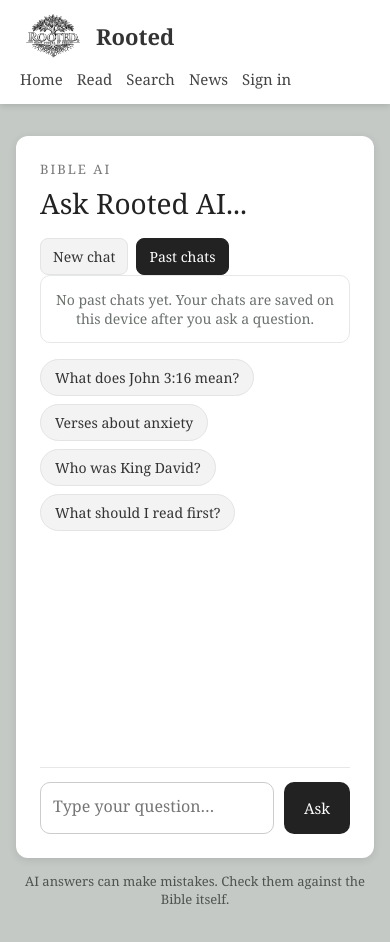
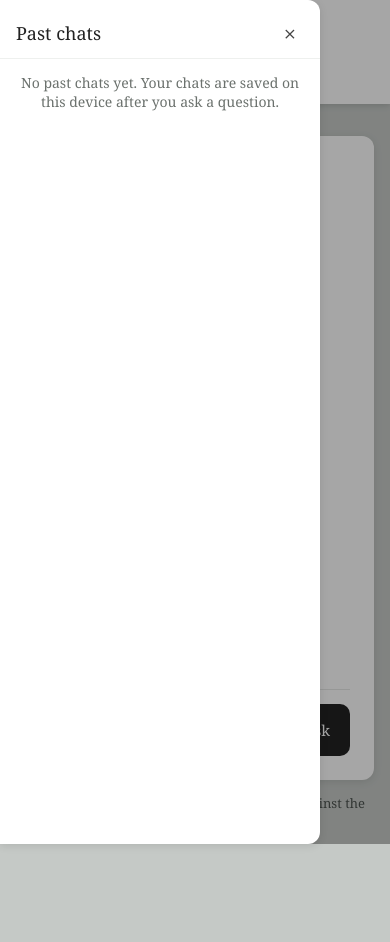
Before and after one commit to lenodrips-create/Rooted, a plain HTML site: page search.html in a window 390 px wide. Both pictures are taken after a click on the button "Past chats". After the commit the page ends 878 px from the top, so only its background shows below. Drawn offline with Linux system fonts and the light colour scheme.

Commit message:
Show past chats in a left sidebar on the Bible AI page
On wide screens the list sits in a column to the left of the chat. On
phones, Past chats opens a panel that slides in from the left (closes on
X, Escape, tapping outside, or picking a chat).

Co-Authored-By: Claude Opus 5.5 <noreply@anthropic.com>
Claude-Session: https://claude.ai/code/session_01HPieit864KDCZVCA5whX5p

```diff
--- a/search.html
+++ b/search.html
@@ -45,9 +45,82 @@
     .menu-links a.active { color: #000; border-bottom: 2px solid #000; }
 
     main {
-      max-width: 760px;
+      max-width: 1100px;
       margin: 0 auto;
       padding: 32px 16px 48px;
+      display: grid;
+      gap: 20px;
+    }
+
+    .chat-column { min-width: 0; max-width: 760px; width: 100%; margin: 0 auto; }
+
+    /* Past chats: a column on the left on wide screens, a slide-in panel from the left on phones */
+    .sidebar {
+      background: #ffffff;
+      border-radius: 12px;
+      padding: 18px 0 8px;
+      box-shadow: 0 2px 8px rgba(0, 0, 0, 0.1);
+    }
+
+    .sidebar-head {
+      display: flex;
+      align-items: center;
+      justify-content: space-between;
+      padding: 0 16px 10px;
+      border-bottom: 1px solid #eef0ee;
+    }
+
+    .sidebar-head h2 { font-size: 18px; font-weight: normal; }
+
+    .sidebar-close {
+      font-family: inherit;
+      font-size: 22px;
+      line-height: 1;
+      background: none;
+      border: none;
+      color: #444;
+      cursor: pointer;
+      padding: 4px 8px;
+    }
+
+    .backdrop {
+      position: fixed;
+      inset: 0;
+      background: rgba(0, 0, 0, 0.35);
+      z-index: 19;
+    }
+
+    @media (min-width: 900px) {
+      main { grid-template-columns: 270px minmax(0, 1fr); align-items: start; }
+      .sidebar {
+        position: sticky;
+        top: 96px;
+        max-height: calc(100vh - 120px);
+        overflow-y: auto;
+      }
+      .chat-column { margin: 0; }
+      #history-toggle, .sidebar-close, .backdrop { display: none !important; }
+    }
+
+    @media (max-width: 899px) {
+      .sidebar {
+        position: fixed;
+        top: 0;
+        bottom: 0;
+        left: 0;
+        width: min(320px, 85vw);
+        z-index: 20;
+        border-radius: 0 12px 12px 0;
+        overflow-y: auto;
+        transform: translateX(-105%);
+        transition: transform 0.2s ease;
+        visibility: hidden;
+      }
+      .sidebar.open { transform: none; visibility: visible; }
+    }
+
+    @media (prefers-reduced-motion: reduce) {
+      .sidebar { transition: none; }
     }
 
     .card {
@@ -166,13 +239,7 @@
     .tool-btn:hover { background: #e2e5e3; }
     .tool-btn[aria-expanded="true"] { background: #222; color: #fff; border-color: #222; }
 
-    .history {
-      border: 1px solid #e6e8e6;
-      border-radius: 10px;
-      margin-bottom: 16px;
-      max-height: 320px;
-      overflow-y: auto;
-    }
+    .history { margin-bottom: 4px; }
 
     .history-empty { color: #6b716d; font-size: 14px; padding: 14px; text-align: center; }
 
@@ -241,6 +308,16 @@
   </nav>
 
   <main>
+    <aside class="sidebar" id="sidebar" aria-label="Past chats">
+      <div class="sidebar-head">
+        <h2>Past chats</h2>
+        <button type="button" class="sidebar-close" id="sidebar-close" aria-label="Close past chats">&times;</button>
+      </div>
+      <div class="history" id="history"></div>
+    </aside>
+    <div class="backdrop" id="backdrop" hidden></div>
+
+    <div class="chat-column">
     <section class="card">
       <div class="chat-head">
         <div>
@@ -249,13 +326,11 @@
         </div>
         <div class="chat-tools" id="chat-tools">
           <button type="button" class="tool-btn" id="new-chat">New chat</button>
-          <button type="button" class="tool-btn" id="history-toggle" aria-expanded="false" aria-controls="history">Past chats</button>
+          <button type="button" class="tool-btn" id="history-toggle" aria-expanded="false" aria-controls="sidebar">Past chats</button>
         </div>
       </div>
 
       <div id="chat-area">
-
-      <div class="history" id="history" hidden></div>
 
       <div class="suggestions" id="suggestions">
         <button type="button">What does John 3:16 mean?</button>
@@ -274,6 +349,7 @@
     </section>
 
     <p class="fine-print">AI answers can make mistakes. Check them against the Bible itself.</p>
+    </div>
   </main>
 
   <script>
@@ -317,7 +393,7 @@
         messages: messages.slice()
       };
       saveChats([entry].concat(loadChats().filter(c => c.id !== currentId)));
-      if (!historyBox.hidden) renderHistory();
+      renderHistory();
     }
 
     function formatDate(ms) {
@@ -368,10 +444,17 @@
       }
     }
 
+    // On phones, the past chats panel slides in from the left
+    const sidebar = document.getElementById("sidebar");
+    const backdrop = document.getElementById("backdrop");
     function setHistoryOpen(open) {
-      historyBox.hidden = !open;
+      sidebar.classList.toggle("open", open);
+      backdrop.hidden = !open;
       historyToggle.setAttribute("aria-expanded", String(open));
-      if (open) renderHistory();
+      if (open) {
+        renderHistory();
+        document.getElementById("sidebar-close").focus();
+      }
     }
 
     function showMessages() {
@@ -414,7 +497,13 @@
     }
 
     document.getElementById("new-chat").addEventListener("click", newChat);
-    historyToggle.addEventListener("click", function () { setHistoryOpen(historyBox.hidden); });
+    historyToggle.addEventListener("click", function () { setHistoryOpen(!sidebar.classList.contains("open")); });
+    document.getElementById("sidebar-close").addEventListener("click", function () { setHistoryOpen(false); historyToggle.focus(); });
+    backdrop.addEventListener("click", function () { setHistoryOpen(false); });
+    document.addEventListener("keydown", function (e) {
+      if (e.key === "Escape" && sidebar.classList.contains("open")) { setHistoryOpen(false); historyToggle.focus(); }
+    });
+    renderHistory();
 
     function addMessage(kind, text) {
       const div = document.createElement("div");
```
